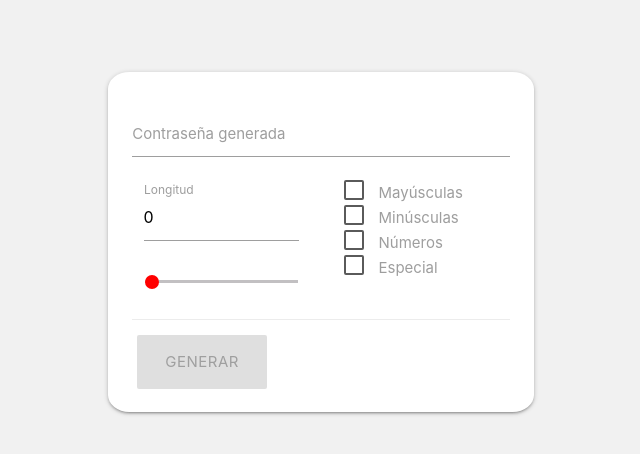
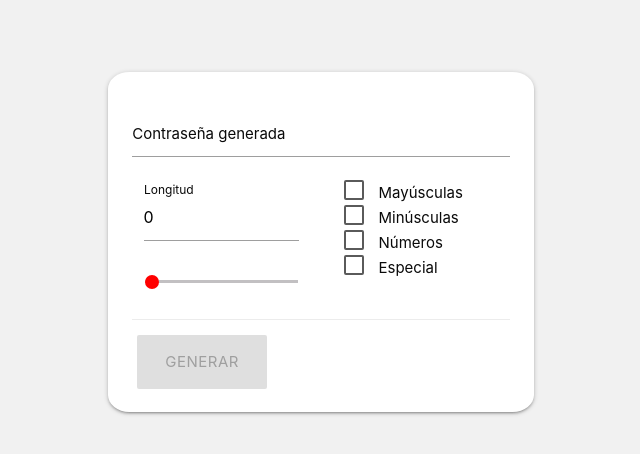
Before and after one commit to soyjohanm/generador-pass-seguro, a PHP site: page / in a window 1280 px wide. Shown: the top 454 px of the page, without its empty margins (319-959 px from the left). Run offline with PHP 8.4, Linux system fonts and the light colour scheme.

Commit message:
--Cambios menores de estilos

```diff
--- a/index.php
+++ b/index.php
@@ -33,6 +33,8 @@
 <html lang="es" dir="ltr">
   <head>
     <meta charset="utf-8">
+    <meta name="viewport" content="width=device-width, initial-scale=1">
+    <meta name="Description" content="Generador de contraseñas seguras">
     <title>Generador de contraseña</title>
     <style media="screen">
       html {
@@ -252,7 +254,7 @@
       }
       label {
         font-size: .8rem;
-        color: #9e9e9e
+        color: #0a0a0a
       }
       input:not([type]),input[type=text]:not(.browser-default),input[type=password]:not(.browser-default),input[type=email]:not(.browser-default),input[type=url]:not(.browser-default),input[type=time]:not(.browser-default),input[type=date]:not(.browser-default),input[type=datetime]:not(.browser-default),input[type=datetime-local]:not(.browser-default),input[type=tel]:not(.browser-default),input[type=number]:not(.browser-default),input[type=search]:not(.browser-default),textarea.materialize-textarea {
         background-color: transparent;
@@ -293,7 +295,7 @@
         left: .75rem
       }
       .input-field>label {
-        color: #9e9e9e;
+        color: #0a0a0a;
         position: absolute;
         top: 0;
         left: 0;
@@ -514,7 +516,7 @@
               <div class="card-content">
                 <div class="row">
                   <div class="input-field col s12">
-                    <input type="text" name="contraseña" value="<?php echo (isset($_POST['generar'])) ? $password : ''; ?>" readonly>
+                    <input type="text" name="contraseña" id="contraseña" value="<?php echo (isset($_POST['generar'])) ? $password : ''; ?>" readonly>
                     <label for="contraseña">Contraseña generada</label>
                   </div>
                   <div class="col s12 m6">
@@ -523,7 +525,9 @@
                       <label for="longitudMaxima">Longitud</label>
                     </div><br>
                     <p class="range-field col s6 m12">
-                      <input type="range" name="rangoMaximo" min="0" max="30" value="0" oninput="this.form.longitudMaxima.value=this.value">
+                      <label>
+                        <input type="range" name="rangoMaximo" min="0" max="30" value="0" oninput="this.form.longitudMaxima.value=this.value">
+                      </label>
                     </p>
                   </div>
                   <div class="col s12 m6">
```
